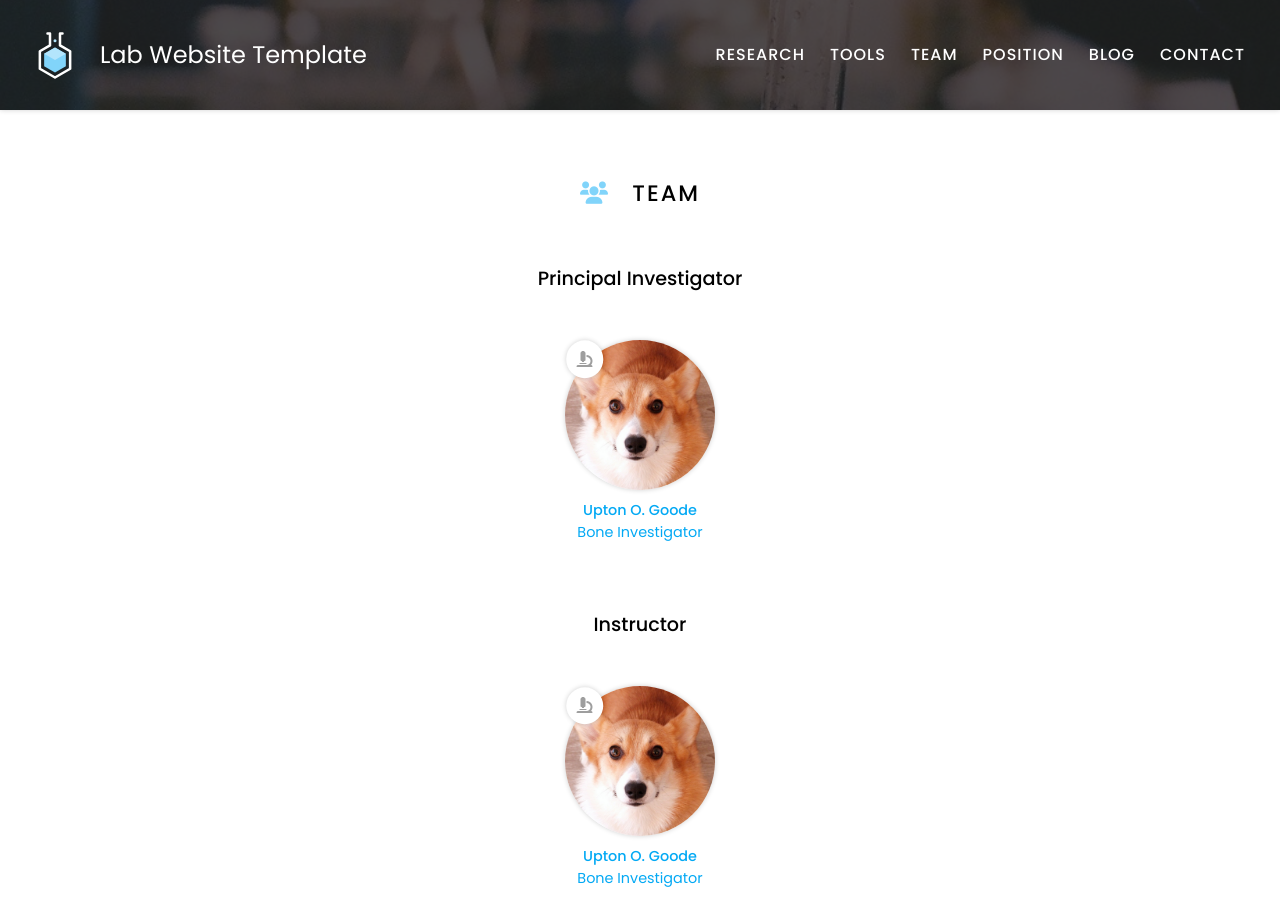
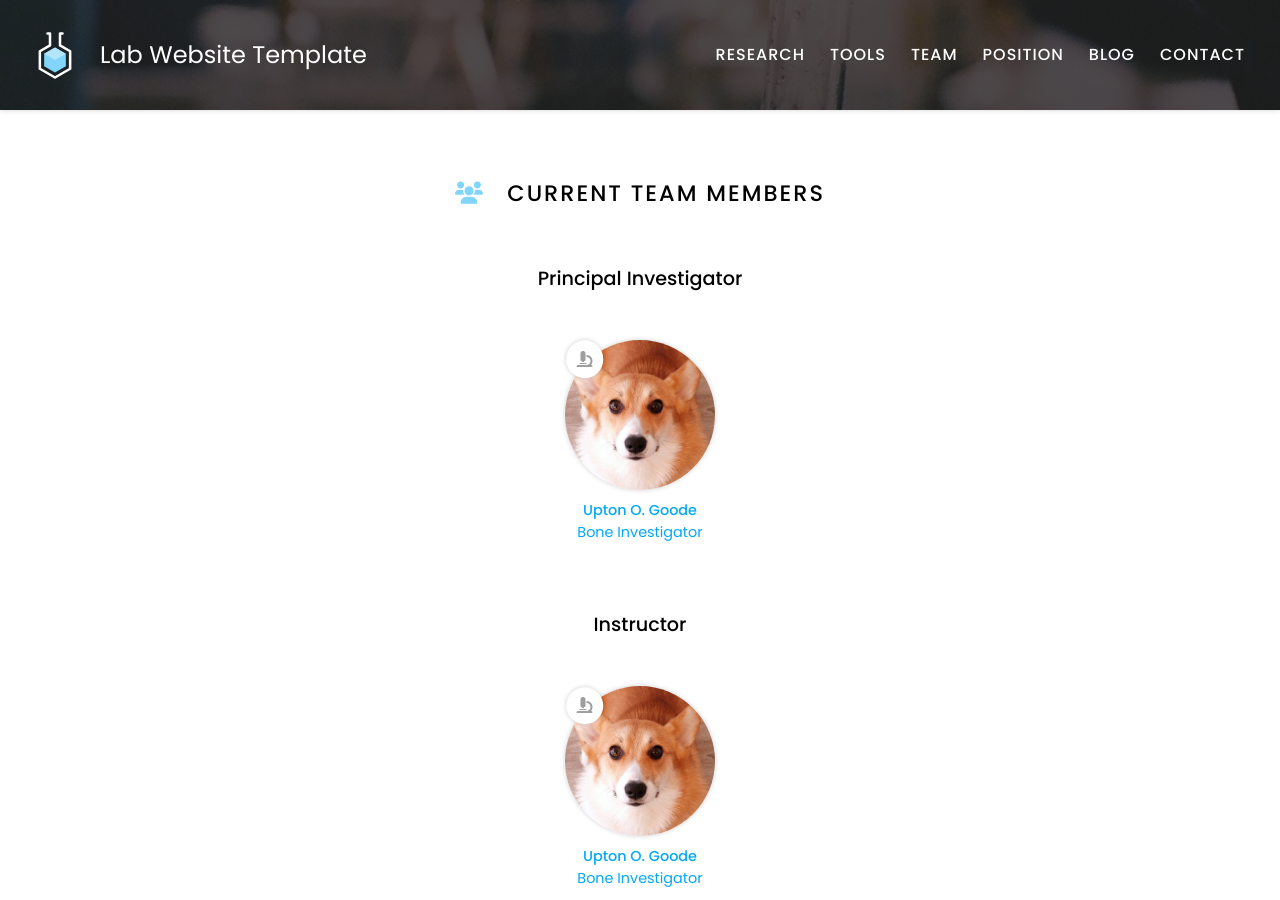
Before and after one commit to kaifuchenlab/kaifuchenlab.github.io, a Jekyll site: the page built from team/index.md, in a window 1280 px wide and 900 px high. Built offline with Jekyll 4.4.1, drawn with Linux system fonts in a browser that asks for light colours.

Commit message:
Update index.md

```diff
--- a/team/index.md
+++ b/team/index.md
@@ -5,7 +5,7 @@ nav:
   tooltip: About our team
 ---
 
-# <i class="fas fa-users"></i>Team
+# <i class="fas fa-users"></i>Current Team Members
 ### Principal Investigator
 
 {%
```
